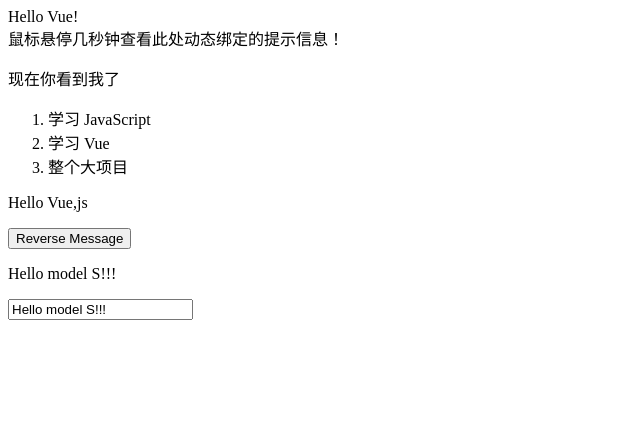
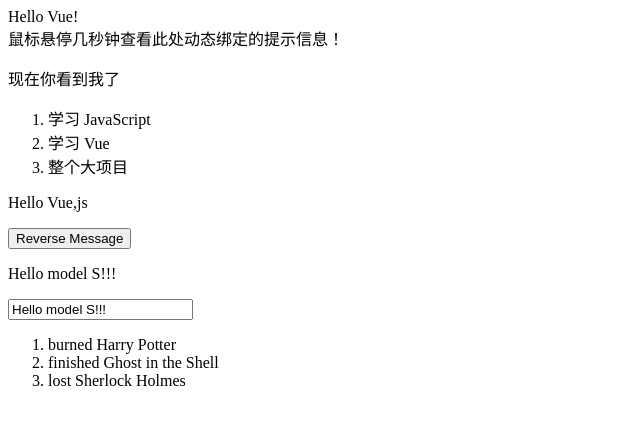
Before and after one commit to liunanqi/vuetutorial, a plain HTML site: page HelloWorld.html in a window 1280 px wide. Shown: the whole page, without its empty margins (0-640 px from the left). Drawn offline with Linux system fonts and the light colour scheme.

Commit message:
自定义组件及属性

```diff
--- a/HelloWorld.html
+++ b/HelloWorld.html
@@ -8,6 +8,7 @@
   <div id="app">
     {{ message }}
   </div>
+
   <div id="app-2">
   <span v-bind:title="info">
     鼠标悬停几秒钟查看此处动态绑定的提示信息！
@@ -25,14 +26,27 @@
     </li>
   </ol>
 </div>
+
 <div id='app-5'>
 <p>{{ message }}</p>
 <button v-on:click="reverseMessage">Reverse Message</button>
 </div>
+
 <div id="app-6">
 <p>{{ message }}</p>
 <input v-model="message">
 </div>
+
+<div id="app-7">
+  <ol>
+    <todo-item
+      v-for="item in bookList"
+      v-bind:todo="item"
+      v-bind:key="item.id"
+    >
+    </todo-item>
+  </ol>
+</div>
 <script src="hellovue.js"></script>
 </body>
 </html>
--- a/hellovue.js
+++ b/hellovue.js
@@ -49,3 +49,18 @@
         message:'Hello model S!!!'
     }
 })
+
+Vue.component('todo-item',{
+    props:['todo'],
+    template:'<li>{{ todo.action + \' \' + todo.text}}</li>'
+})
+var app7 = new Vue({
+    el:'#app-7',
+    data:{
+        bookList:[
+            {id:1, text:'Harry Potter', action:'burned'},
+            {id:2, text:'Ghost in the Shell', action:'finished'},
+            {id:3, text:'Sherlock Holmes', action:'lost'}
+        ]
+    }
+})
```
